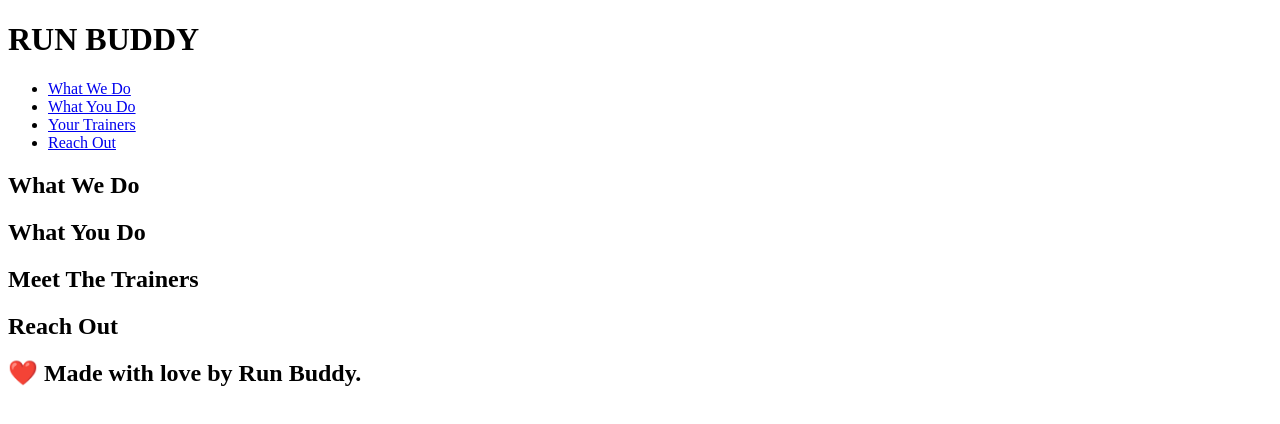
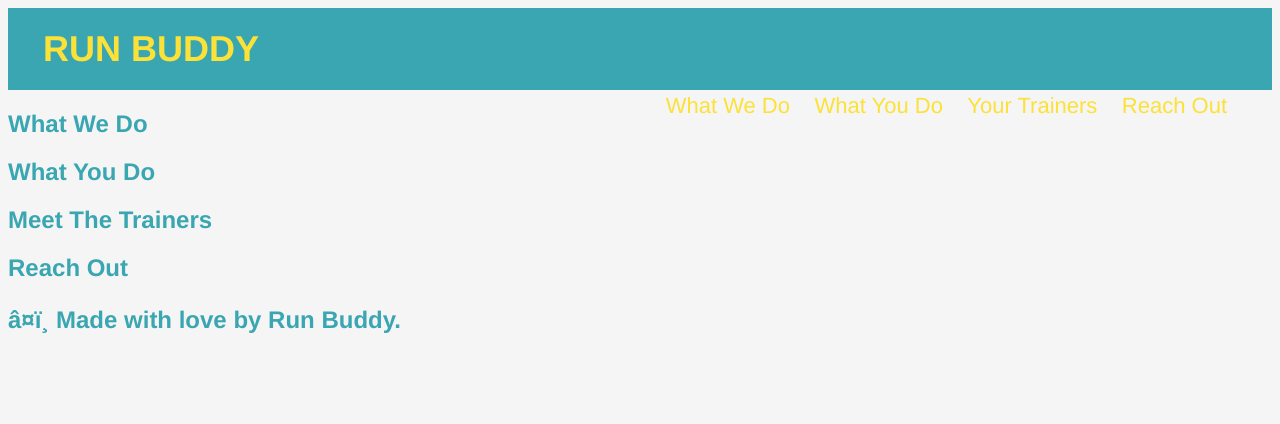
Before and after one commit to Silverlin19/rub-buddy, a plain HTML site: page index.html in a window 1280 px wide. Drawn offline with Linux system fonts and the light colour scheme.

Commit message:
Module 1.2.7

```diff
--- /dev/null
+++ b/assets/css/style.css
@@ -0,0 +1,42 @@
+body {
+  font-family: Helvetica, Arial, sans-serif;
+  color: #39a6b2;
+  background-color: whitesmoke;
+}
+
+/* <header> styles */
+header {
+  padding: 20px 35px;
+  background-color: #39a6b2;
+}
+
+header h1 {
+  font-weight: bold;
+  font-size: 36px;
+  color: #fce138;
+  margin: 0;
+}
+
+header a {
+  text-decoration: none;
+  color: #fce138;
+}
+
+header nav {
+  float: right;
+  margin: 7px 0 0;
+}
+
+header nav ul li {
+  display: inline;
+}
+
+
+header nav ul li a {
+    padding: 0 10px 0 10px;
+    margin 0 30px;
+    font-weight: lighter;
+    font-size: 22px;
+
+
+}
--- a/index.html
+++ b/index.html
@@ -1,5 +1,24 @@
 <!DOCTYPE html>
 <html lang="en">
+<head>
+
+  <meta charset="UTF -8" />
+<title>RUN BUDDY</title>
+
+
+
+  <link rel="stylesheet" href="./assets/css/style.css" />
+
+
+</head>
+
+
+
+
+
+
+
+
     <header>
         <h1>RUN BUDDY</h1>
 <nav>
@@ -35,7 +54,6 @@
 </ul>
 </nav>
 
-
       </header>
 
       <!-- hero/jumbotron -->
```
